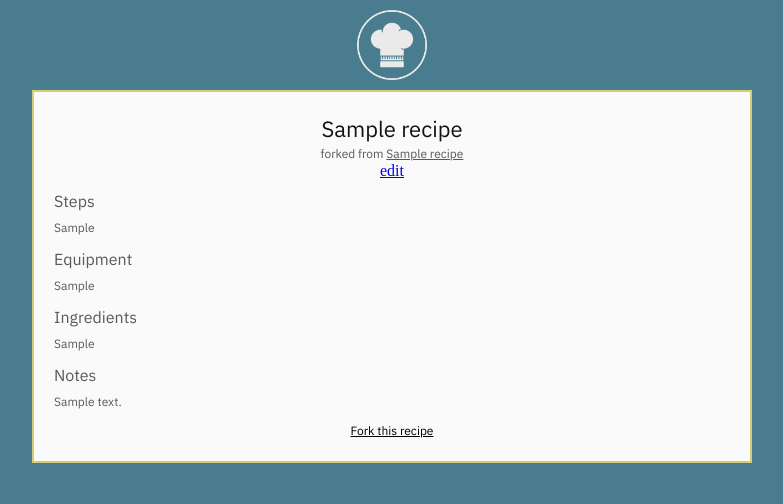
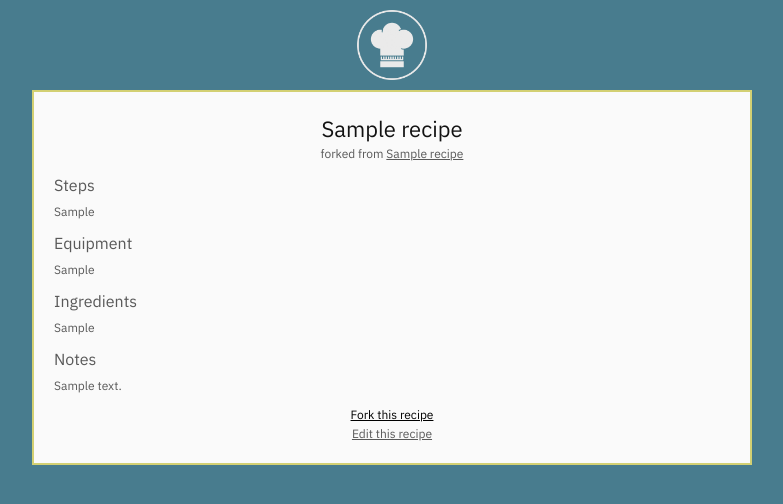
Before and after one commit to chefhat/chefhat, a Django app: page /recipes/1 in a window 1280 px wide. Shown: the top 504 px of the page, without its empty margins (248-1031 px from the left). Run offline with Django 3.2, Linux system fonts and the light colour scheme; tables that the repository leaves empty hold one stand-in row (values such as "Sample post"); parts of the project's set-up code (start-up, migrations or seed data) failed here and were passed over.

Commit message:
update styling for edit link

```diff
--- a/recipes/templates/recipes/show.html
+++ b/recipes/templates/recipes/show.html
@@ -12,8 +12,6 @@
     <a class="text-underline color-gray" href="/recipes/{{ recipe.forked_from.id }}">{{ recipe.forked_from.title }}</a>
   </p>
   {% endif %}
-
-  <a href="/recipes/edit/{{ recipe.id }}">edit</a>
 
   <div class="spacing-md"></div>
   <p class="text left text-md font-robo color-gray">Steps</p>
@@ -46,6 +44,10 @@
     {% csrf_token %}
     <input class="fork-button center text-sm font-robo" type="submit" value="Fork this recipe">
   </form>
+
+  <p class="text center text-sm font-robo color-gray">
+    <a class="text-underline color-gray" href="/recipes/edit/{{ recipe.id }}">Edit this recipe</a>
+  </p>
 </div>
 
 {% endblock %}
```
